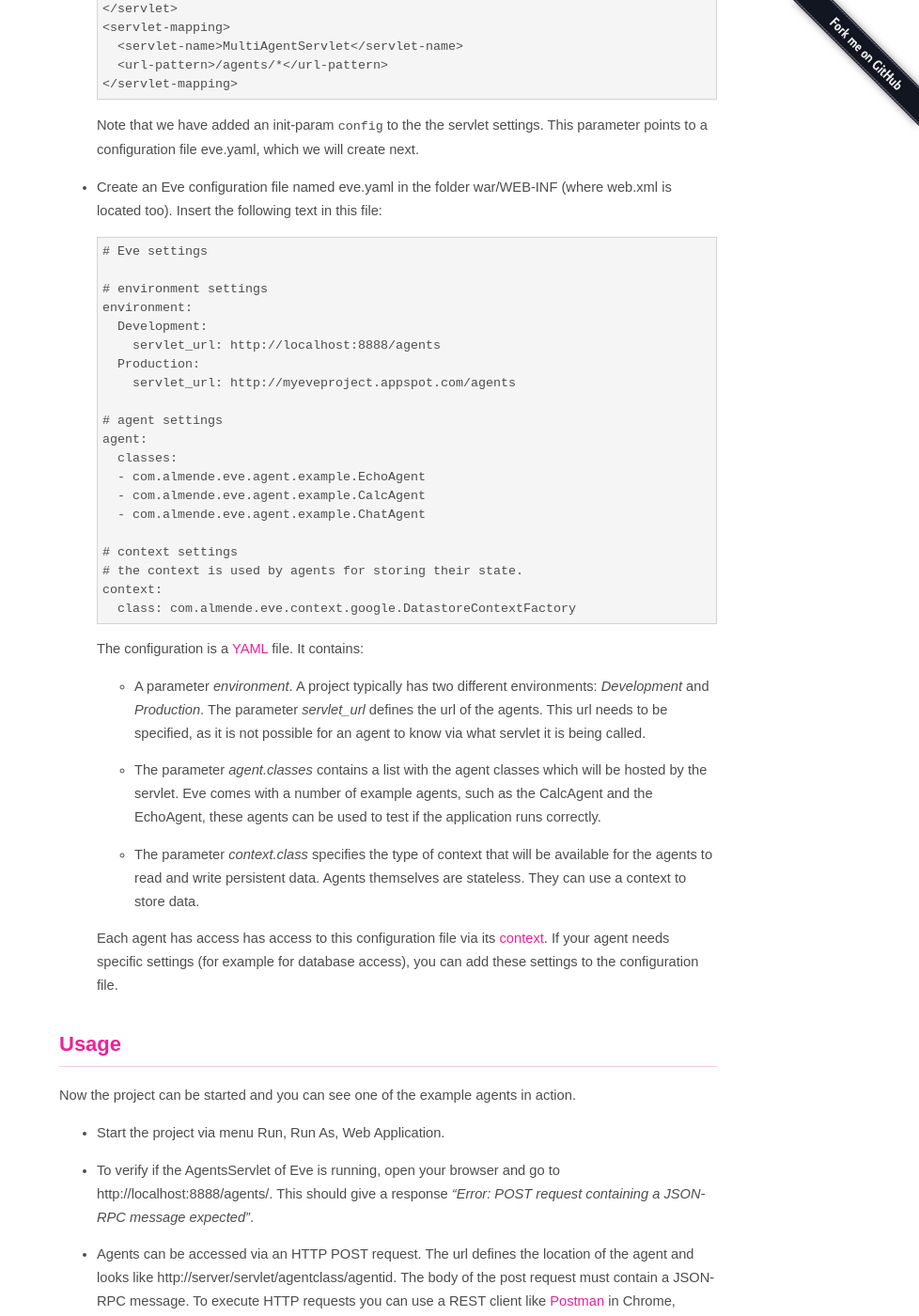
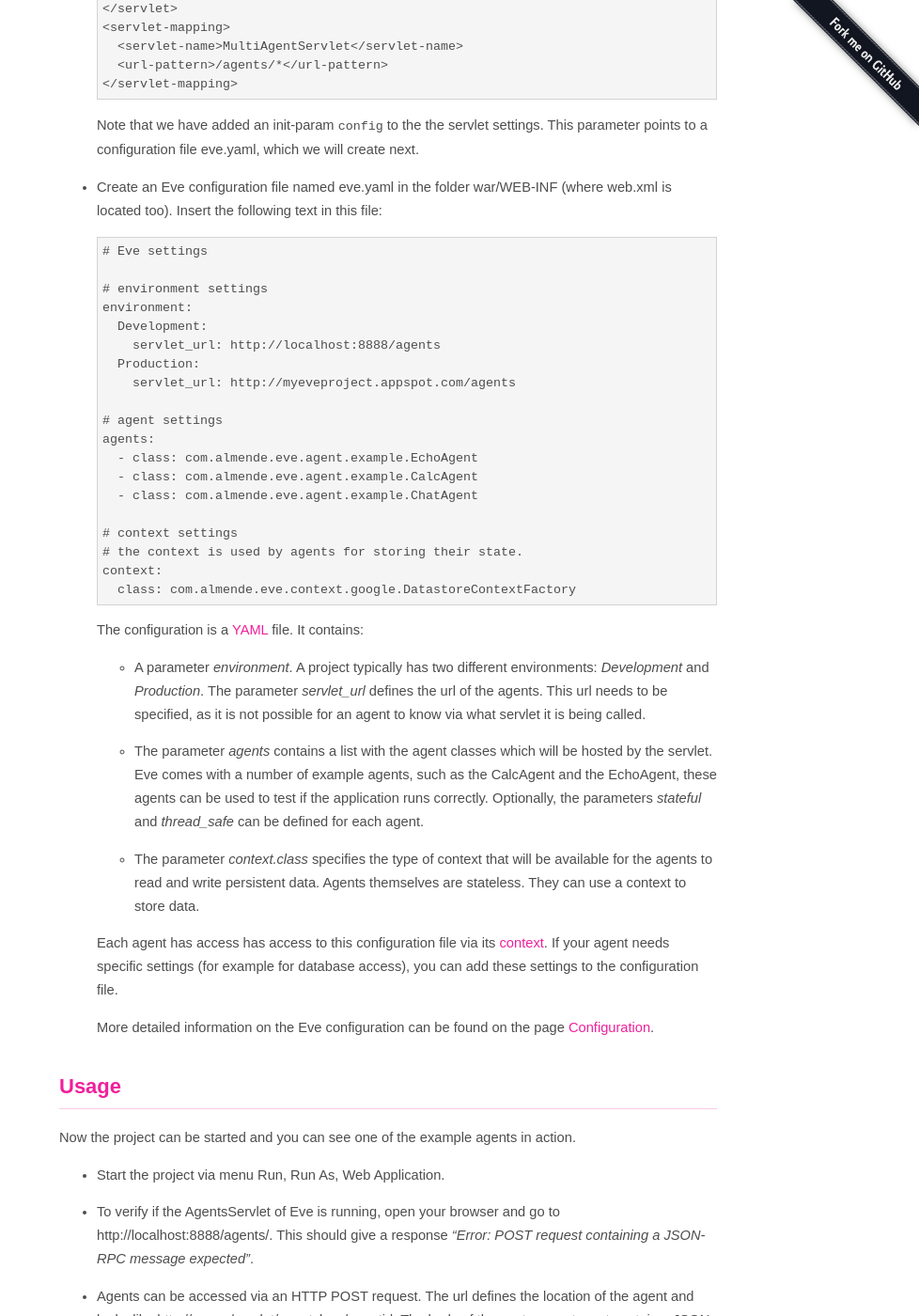
Before and after one commit to almende/eve, a Jekyll site: the page built from java_gettingstarted.md, in a window 1280 px wide and 1400 px high, scrolled down 1797 px. Shown: the whole window at 94% size, without its empty margins (302-1280 px from the left). Built offline with Jekyll 4.4.1, drawn with Linux system fonts in a browser that asks for light colours; some of the changed text lies outside the part shown.

Commit message:
Described new properties stateful and thread_safe

```diff
--- a/java_gettingstarted.md
+++ b/java_gettingstarted.md
@@ -70,7 +70,6 @@ web servlet.
 - Download the following jar files, and put them in your Eclipse project
   in the folder war/WEB-INF/lib.
 
-
   - [eve-core-{{eve_core_version}}.jar](files/java/eve-core-{{eve_core_version}}.jar)
 
     - [jackson-databind-2.0.0.jar](http://jackson.codehaus.org)
@@ -127,11 +126,10 @@ web servlet.
           servlet_url: http://myeveproject.appspot.com/agents
 
       # agent settings
-      agent:
-        classes:
-        - com.almende.eve.agent.example.EchoAgent
-        - com.almende.eve.agent.example.CalcAgent
-        - com.almende.eve.agent.example.ChatAgent
+      agents:
+        - class: com.almende.eve.agent.example.EchoAgent
+        - class: com.almende.eve.agent.example.CalcAgent
+        - class: com.almende.eve.agent.example.ChatAgent
 
       # context settings
       # the context is used by agents for storing their state.
@@ -148,10 +146,12 @@ web servlet.
     This url needs to be specified, as it is not possible for an agent to know
     via what servlet it is being called.
 
-  - The parameter *agent.classes* contains a list with the agent classes which
+  - The parameter *agents* contains a list with the agent classes which
     will be hosted by the servlet.
     Eve comes with a number of example agents, such as the CalcAgent and the EchoAgent,
     these agents can be used to test if the application runs correctly.
+    Optionally, the parameters *stateful* and *thread_safe* can be defined for
+    each agent.
 
   - The parameter *context.class* specifies the type of context that will be
     available for the agents to read and write persistent data.
@@ -161,6 +161,9 @@ web servlet.
   [context](java_agents.html#context).
   If your agent needs specific settings (for example for database access),
   you can add these settings to the configuration file.
+
+  More detailed information on the Eve configuration can be found on the page
+  [Configuration](java_configuration.html).
 
 
 ## Usage {#usage}
@@ -190,19 +193,19 @@ Now the project can be started and you can see one of the example agents in acti
   With request body:
 
       {
-        "id": 1,
-        "method": "eval",
-        "params": {
-          "expr": "2.5 + 3 / sqrt(16)"
-        }
+          "id": 1,
+          "method": "eval",
+          "params": {
+              "expr": "2.5 + 3 / sqrt(16)"
+          }
       }
 
   This request will return the following response:
 
       {
-        "jsonrpc": "2.0",
-        "id": 1,
-        "result": "3.25"
+          "jsonrpc": "2.0",
+          "id": 1,
+          "result": "3.25"
       }
 
 
@@ -251,16 +254,15 @@ your agent class in the eve.properties file.
   the Eve configuration in the file eve.yaml, earlier created and stored in
   war/WEB-INF.
   Add the full classname com.mycompany.myproject.MyFirstAgent to the list with
-  classes under *agent*, *classes*:
+  classes under *agents*:
 
       ...
       # agent settings
-      agent:
-        classes:
-        - com.almende.eve.agent.example.EchoAgent
-        - com.almende.eve.agent.example.CalcAgent
-        - com.almende.eve.agent.example.ChatAgent
-        - com.mycompany.myproject.MyFirstAgent
+      agents:
+        - class: com.almende.eve.agent.example.EchoAgent
+        - class: com.almende.eve.agent.example.CalcAgent
+        - class: com.almende.eve.agent.example.ChatAgent
+        - class: com.mycompany.myproject.MyFirstAgent
       ...
 
 - Now you can (re)start the server, and perform an HTTP POST request to the url
@@ -270,38 +272,38 @@ your agent class in the eve.properties file.
   With as request:
 
       {
-        "id": 1,
-        "method": "echo",
-        "params": {
-          "message": "Hello World"
-        }
+          "id": 1,
+          "method": "echo",
+          "params": {
+              "message": "Hello World"
+          }
       }
 
   which returns:
 
       {
-        "jsonrpc": "2.0",
-        "id": 1,
-        "result": "Hello World"
+          "jsonrpc": "2.0",
+          "id": 1,
+          "result": "Hello World"
       }
 
   or send the following request:
 
       {
-        "id": 1,
-        "method": "add",
-        "params": {
-          "a": 2.1,
-          "b": 3.5
-        }
+          "id": 1,
+          "method": "add",
+           "params": {
+                "a": 2.1,
+                "b": 3.5
+           }
       }
 
   which returns:
 
       {
-        "jsonrpc": "2.0",
-        "id": 1,
-        "result": 5.6
+           "jsonrpc": "2.0",
+           "id": 1,
+           "result": 5.6
       }
 
 <!-- TODO: explain ids -->
```
Also changed, not shown: other parts of java_gettingstarted.md (+1 -1 lines), index.md (+2 -2 lines), java_configuration.md (+47 -7 lines), java_hosting.md (+8 -10 lines), java_libraries.md (+1 -1 lines).
